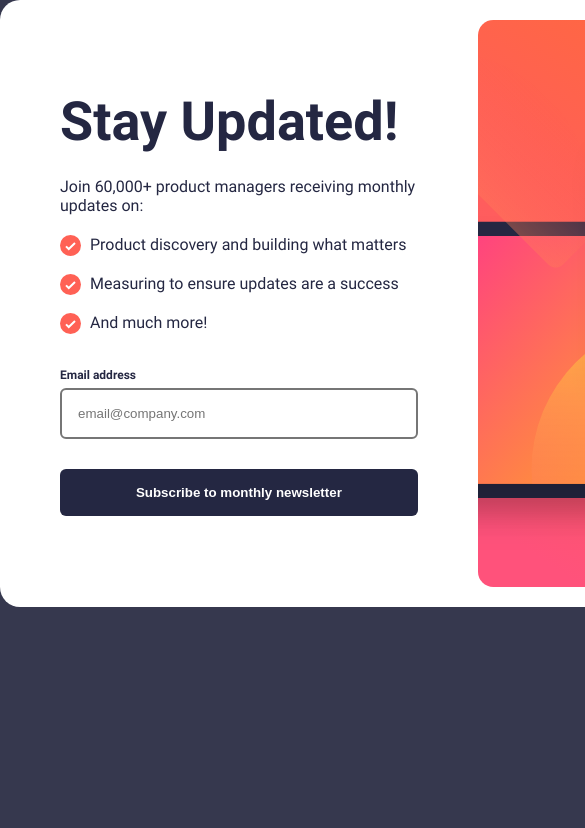
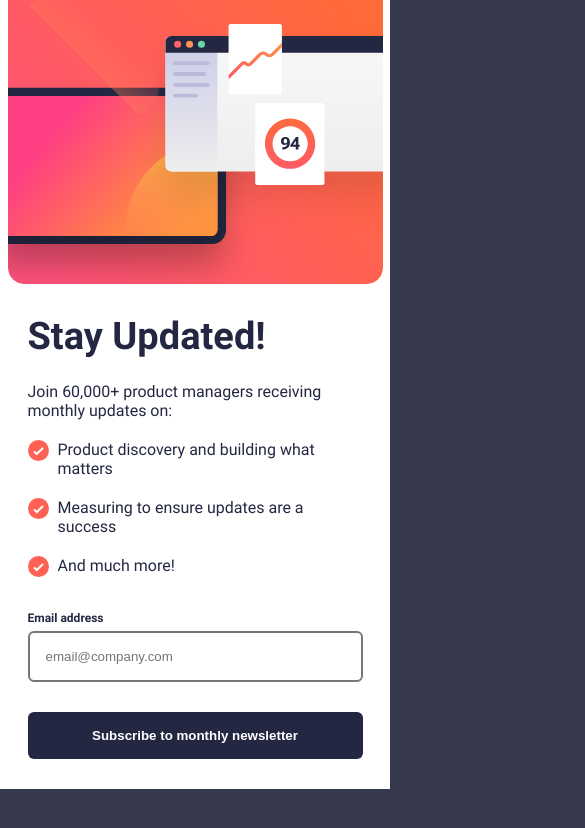
Before and after one commit to MichaelShawUK/frontend-mentor, a React (Vite) app: page / in a window 390 px wide. Shown: the top 828 px of the page, 585 px wide, since content can reach past the window. Built offline with nearby package versions, Linux system fonts and the light colour scheme.

Commit message:
Display mobile sign up component

```diff
--- a/src/projects/junior/newsletter-sign-up-with-success-message-main/src/App.tsx
+++ b/src/projects/junior/newsletter-sign-up-with-success-message-main/src/App.tsx
@@ -1,5 +1,6 @@
 import "./styles/css/index.css";
-import illustration from "./assets/images/illustration-sign-up-desktop.svg"
+import illustrationMobile from "./assets/images/illustration-sign-up-mobile.svg";
+import illustrationDesktop from "./assets/images/illustration-sign-up-desktop.svg";
 
 function App() {
   return (
@@ -22,7 +23,8 @@ function App() {
           </form>
         </section>
         <section className="illustration">
-          <img src={illustration} />
+          <img className="desktop" src={illustrationDesktop} />
+          <img className="mobile" src={illustrationMobile} />
         </section>
       </article>
     </div>
--- a/src/projects/junior/newsletter-sign-up-with-success-message-main/src/styles/css/index.css
+++ b/src/projects/junior/newsletter-sign-up-with-success-message-main/src/styles/css/index.css
@@ -70,7 +70,7 @@ button {
   display: grid;
   grid-template-columns: 5fr 4fr;
   align-items: center;
-  width: 880px;
+  max-width: 880px;
   margin: 0 auto;
   padding: 20px;
   padding-left: 0;
@@ -100,4 +100,34 @@ button {
   width: 100%;
 }
 
+.container {
+  container-type: inline-size;
+}
+
+.illustration .mobile {
+  display: none;
+}
+
+@container (width < 850px) {
+  .app {
+    padding: 0;
+    border-radius: 0px;
+    display: flex;
+    flex-direction: column-reverse;
+  }
+  .sign-up {
+    max-width: 375px;
+    padding: 30px 20px;
+  }
+  .sign-up h1 {
+    font-size: 38px;
+  }
+  .illustration .desktop {
+    display: none;
+  }
+  .illustration .mobile {
+    display: block;
+  }
+}
+
 /*# sourceMappingURL=index.css.map */
--- a/src/projects/junior/newsletter-sign-up-with-success-message-main/src/styles/scss/index.scss
+++ b/src/projects/junior/newsletter-sign-up-with-success-message-main/src/styles/scss/index.scss
@@ -79,7 +79,7 @@ button {
   display: grid;
   grid-template-columns: 5fr 4fr;
   align-items: center;
-  width: 880px;
+  max-width: 880px;
   margin: 0 auto;
   padding: 20px;
   padding-left: 0;
@@ -112,3 +112,41 @@ button {
     width: 100%;
   }
 }
+
+.container {
+  container-type: inline-size;
+}
+
+.illustration {
+  .mobile {
+    display: none;
+  }
+}
+
+@container (width < 850px) {
+  .app {
+    // grid-template-columns: 1fr;
+    padding: 0;
+    border-radius: 0px;
+    display: flex;
+    flex-direction: column-reverse;
+  }
+
+  .sign-up {
+    max-width: 375px;
+    padding: 30px 20px;
+
+    h1 {
+      font-size: 38px;
+    }
+  }
+
+  .illustration {
+    .desktop {
+      display: none;
+    }
+    .mobile {
+      display: block;
+    }
+  }
+}
```
Also changed, not shown: 1 other file (tests, documents, lock files or other folders).
